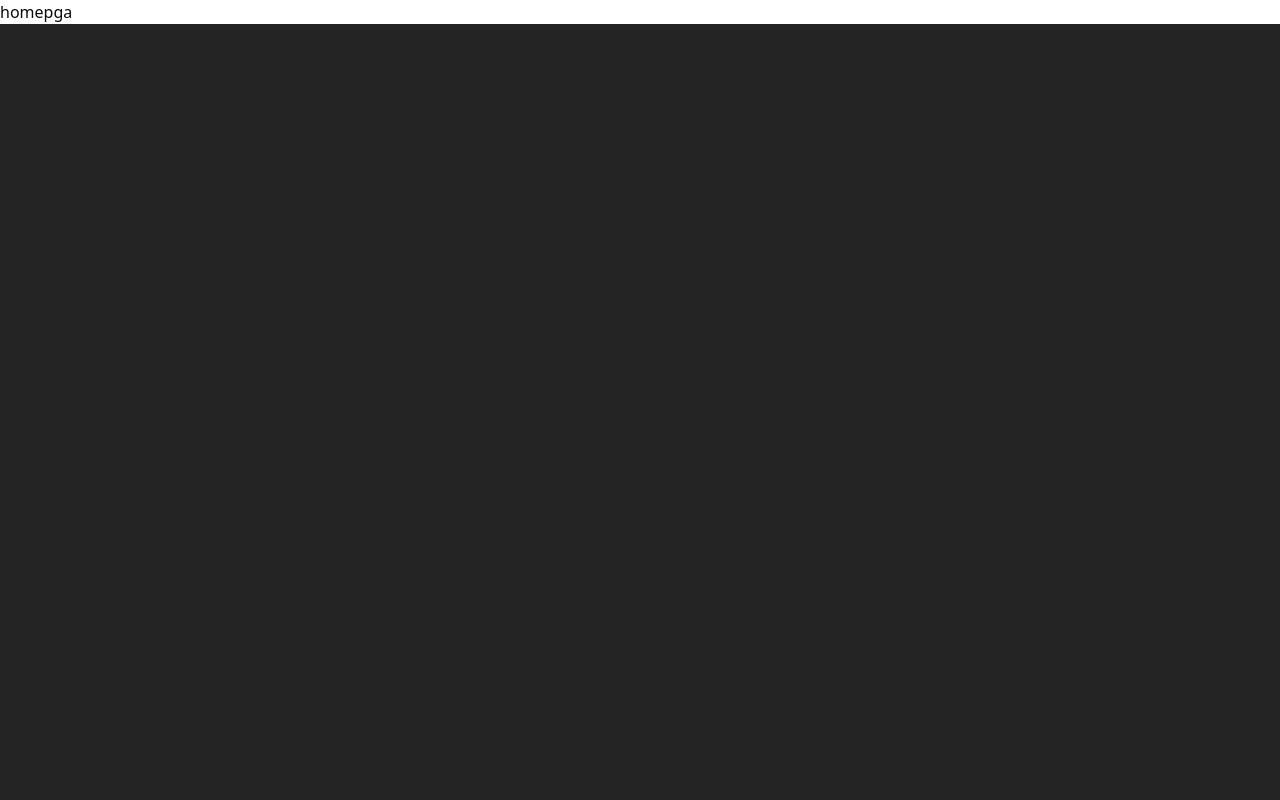
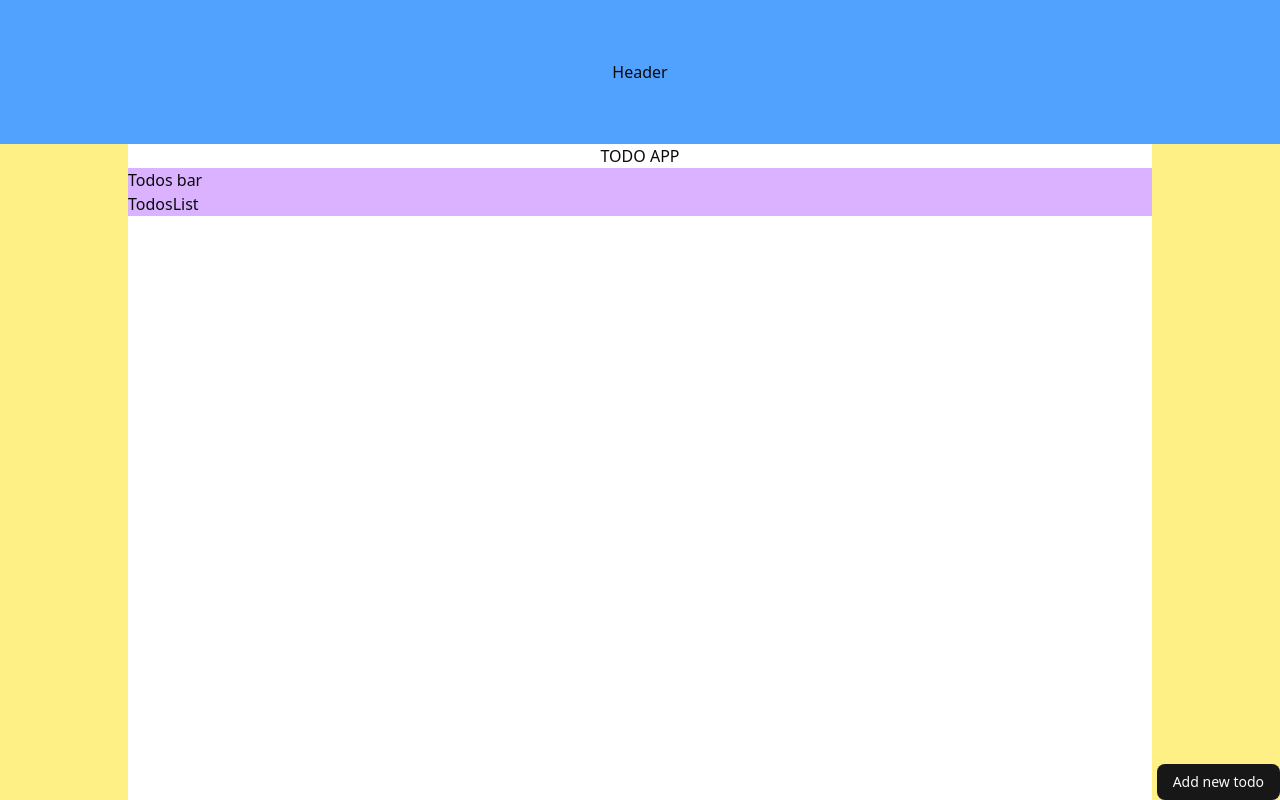
Before and after one commit to Gagun45/spacescutum, a React (Vite) app: page / in a window 1280 px wide. Built offline with nearby package versions, Linux system fonts and the light colour scheme.

Commit message:
basic page structure, pre redux

```diff
--- a/package.json
+++ b/package.json
@@ -10,6 +10,7 @@
     "preview": "vite preview"
   },
   "dependencies": {
+    "@radix-ui/react-slot": "^1.2.3",
     "@tailwindcss/vite": "^4.1.15",
     "class-variance-authority": "^0.7.1",
     "clsx": "^2.1.1",
--- a/src/App.tsx
+++ b/src/App.tsx
@@ -1,5 +1,18 @@
+import Header from "./components/Header/Header";
+import TodosSection from "./components/TodosSection/TodosSection";
+import { Button } from "./components/ui/button";
+
 function App() {
-  return <div>homepga</div>;
+  return (
+    <>
+      <Header />
+      <main>
+        <h1 className="text-center">TODO APP</h1>
+        <TodosSection />
+        <Button className="fixed bottom-0 right-0">Add new todo</Button>
+      </main>
+    </>
+  );
 }
 
 export default App;
--- /dev/null
+++ b/src/components/Header/Header.tsx
@@ -0,0 +1,4 @@
+const Header = () => {
+  return <header>Header</header>;
+};
+export default Header;
--- /dev/null
+++ b/src/components/TodosSection/TodosList/TodosList.tsx
@@ -0,0 +1,6 @@
+const TodosList = () => {
+  return (
+    <div>TodosList</div>
+  )
+}
+export default TodosList
--- /dev/null
+++ b/src/components/TodosSection/TodosSection.tsx
@@ -0,0 +1,11 @@
+import TodosList from "./TodosList/TodosList";
+
+const TodosSection = () => {
+  return (
+    <section>
+      <span>Todos bar</span>
+      <TodosList />
+    </section>
+  );
+};
+export default TodosSection;
--- /dev/null
+++ b/src/components/ui/button.tsx
@@ -0,0 +1,60 @@
+import * as React from "react"
+import { Slot } from "@radix-ui/react-slot"
+import { cva, type VariantProps } from "class-variance-authority"
+
+import { cn } from "@/lib/utils"
+
+const buttonVariants = cva(
+  "inline-flex items-center justify-center gap-2 whitespace-nowrap rounded-md text-sm font-medium transition-all disabled:pointer-events-none disabled:opacity-50 [&_svg]:pointer-events-none [&_svg:not([class*='size-'])]:size-4 shrink-0 [&_svg]:shrink-0 outline-none focus-visible:border-ring focus-visible:ring-ring/50 focus-visible:ring-[3px] aria-invalid:ring-destructive/20 dark:aria-invalid:ring-destructive/40 aria-invalid:border-destructive",
+  {
+    variants: {
+      variant: {
+        default: "bg-primary text-primary-foreground hover:bg-primary/90",
+        destructive:
+          "bg-destructive text-white hover:bg-destructive/90 focus-visible:ring-destructive/20 dark:focus-visible:ring-destructive/40 dark:bg-destructive/60",
+        outline:
+          "border bg-background shadow-xs hover:bg-accent hover:text-accent-foreground dark:bg-input/30 dark:border-input dark:hover:bg-input/50",
+        secondary:
+          "bg-secondary text-secondary-foreground hover:bg-secondary/80",
+        ghost:
+          "hover:bg-accent hover:text-accent-foreground dark:hover:bg-accent/50",
+        link: "text-primary underline-offset-4 hover:underline",
+      },
+      size: {
+        default: "h-9 px-4 py-2 has-[>svg]:px-3",
+        sm: "h-8 rounded-md gap-1.5 px-3 has-[>svg]:px-2.5",
+        lg: "h-10 rounded-md px-6 has-[>svg]:px-4",
+        icon: "size-9",
+        "icon-sm": "size-8",
+        "icon-lg": "size-10",
+      },
+    },
+    defaultVariants: {
+      variant: "default",
+      size: "default",
+    },
+  }
+)
+
+function Button({
+  className,
+  variant,
+  size,
+  asChild = false,
+  ...props
+}: React.ComponentProps<"button"> &
+  VariantProps<typeof buttonVariants> & {
+    asChild?: boolean
+  }) {
+  const Comp = asChild ? Slot : "button"
+
+  return (
+    <Comp
+      data-slot="button"
+      className={cn(buttonVariants({ variant, size, className }))}
+      {...props}
+    />
+  )
+}
+
+export { Button, buttonVariants }
--- a/src/index.css
+++ b/src/index.css
@@ -126,7 +126,19 @@
   * {
     @apply border-border outline-ring/50;
   }
+
   body {
-    @apply bg-background text-foreground;
+    @apply text-foreground min-h-screen bg-yellow-200
+  }
+
+  header {
+    @apply bg-blue-400 h-36 flex items-center justify-center
+  }
+
+  main {
+    @apply bg-background text-foreground min-h-[calc(100vh-144px)] max-w-5xl mx-auto
+  }
+  section {
+    @apply flex flex-col bg-purple-300 mx-auto
   }
 }
```
Also changed, not shown: 1 other file (tests, documents, lock files or other folders).
